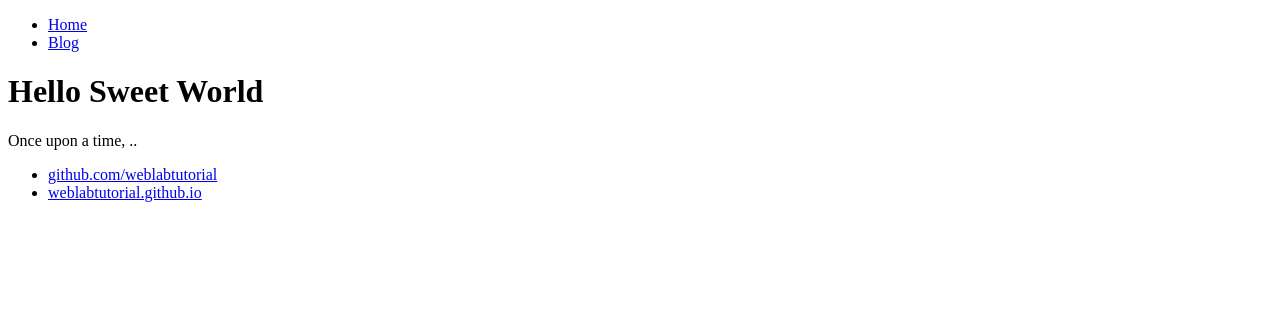
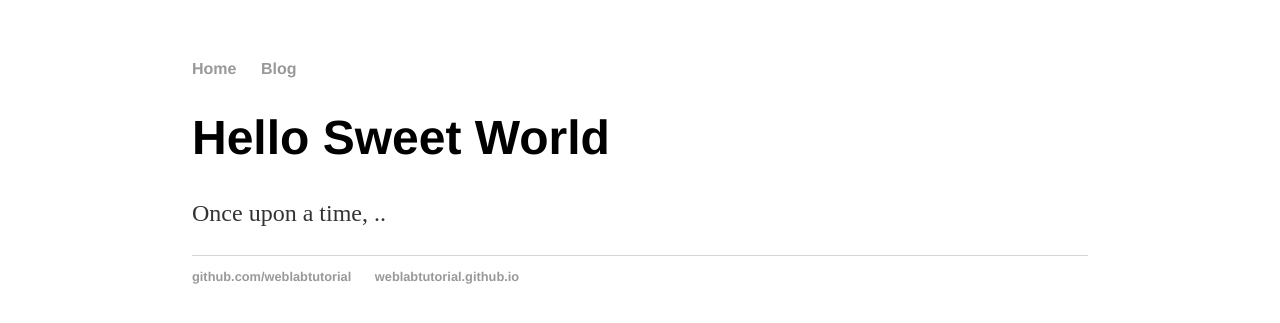
Before and after one commit to Nathandsouza28/Nathandsouza28.github.io, a Jekyll site: the page built from index.html, in a window 1280 px wide. Shown: the top 323 px of the page. Built offline with Jekyll 4.4.1, drawn with Linux system fonts in a browser that asks for light colours.

Commit message:
Update default.html

```diff
--- a/_layouts/default.html
+++ b/_layouts/default.html
@@ -3,7 +3,7 @@
   <head>
          <title>Web Prgramming</title>
          <!--link to main stylesheet -->
-         <link rel="stylesheet" type="text/css" href="../ss/main.css">
+         <link rel="stylesheet" type="text/css" href="../css/main.css">
   </head>
      <body>
      <nav>
```
